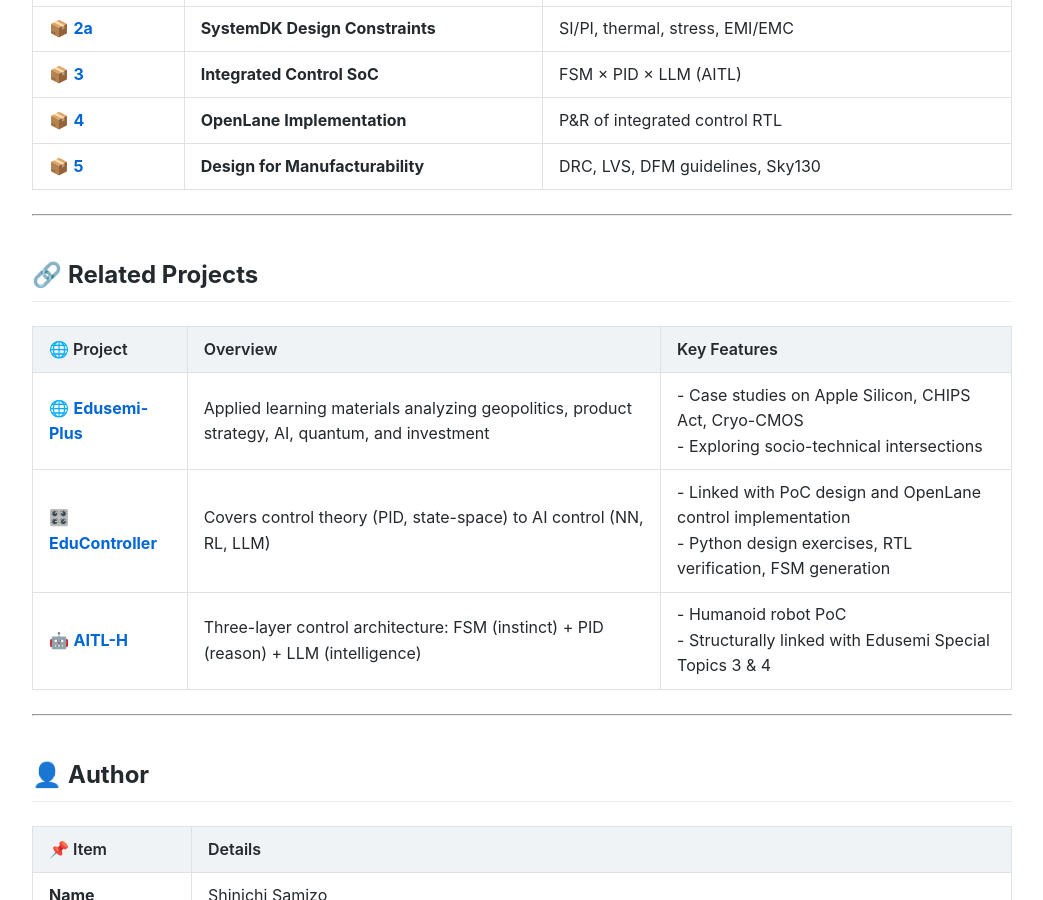
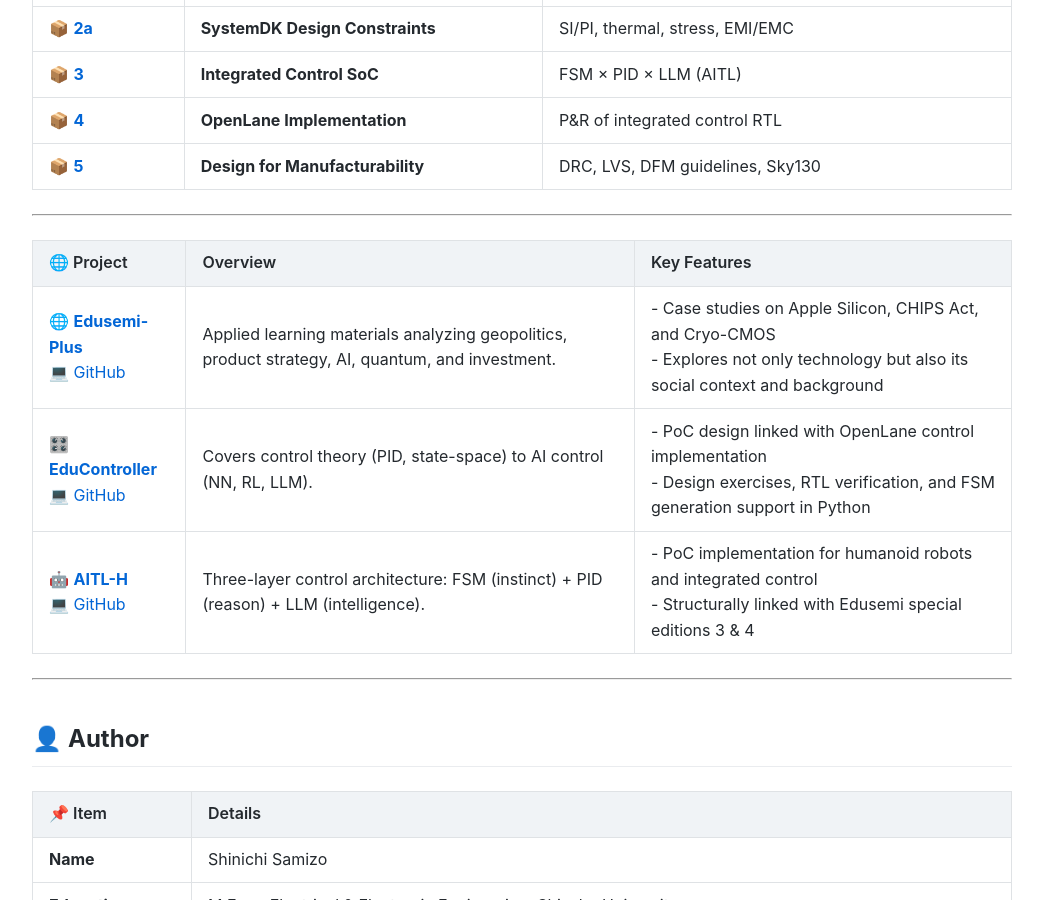
Before and after one commit to Samizo-AITL/Edusemi-v4x, a Jekyll site: the page built from en/index.md, in a window 1280 px wide and 900 px high, scrolled down 3662 px. Shown: the whole window, without its empty margins (118-1161 px from the left). Built offline with Jekyll 4.4.1, drawn with Linux system fonts in a browser that asks for light colours.

Commit message:
Update index.md

```diff
--- a/en/index.md
+++ b/en/index.md
@@ -109,13 +109,11 @@
 
 ---
 
-## 🔗 **Related Projects**
-
 | 🌐 Project | Overview | Key Features |
-|-----------|----------|--------------|
-| 🌐 [**Edusemi-Plus**](https://github.com/Samizo-AITL/edusemi-plus) | Applied learning materials analyzing geopolitics, product strategy, AI, quantum, and investment | - Case studies on Apple Silicon, CHIPS Act, Cryo-CMOS<br>- Exploring socio-technical intersections |
-| 🎛️ [**EduController**](https://github.com/Samizo-AITL/EduController) | Covers control theory (PID, state-space) to AI control (NN, RL, LLM) | - Linked with PoC design and OpenLane control implementation<br>- Python design exercises, RTL verification, FSM generation |
-| 🤖 [**AITL-H**](https://github.com/Samizo-AITL/AITL-H) | Three-layer control architecture: FSM (instinct) + PID (reason) + LLM (intelligence) | - Humanoid robot PoC<br>- Structurally linked with Edusemi Special Topics 3 & 4 |
+|------------|----------|--------------|
+| 🌐 [**Edusemi-Plus**](https://samizo-aitl.github.io/Edusemi-Plus/) <br>💻 [GitHub](https://github.com/Samizo-AITL/Edusemi-Plus) | Applied learning materials analyzing geopolitics, product strategy, AI, quantum, and investment. | - Case studies on Apple Silicon, CHIPS Act, and Cryo-CMOS<br>- Explores not only technology but also its social context and background |
+| 🎛️ [**EduController**](https://samizo-aitl.github.io/EduController/) <br>💻 [GitHub](https://github.com/Samizo-AITL/EduController) | Covers control theory (PID, state-space) to AI control (NN, RL, LLM). | - PoC design linked with OpenLane control implementation<br>- Design exercises, RTL verification, and FSM generation support in Python |
+| 🤖 [**AITL-H**](https://samizo-aitl.github.io/AITL-H/) <br>💻 [GitHub](https://github.com/Samizo-AITL/AITL-H) | Three-layer control architecture: FSM (instinct) + PID (reason) + LLM (intelligence). | - PoC implementation for humanoid robots and integrated control<br>- Structurally linked with Edusemi special editions 3 & 4 |
 
 ---
 
```
